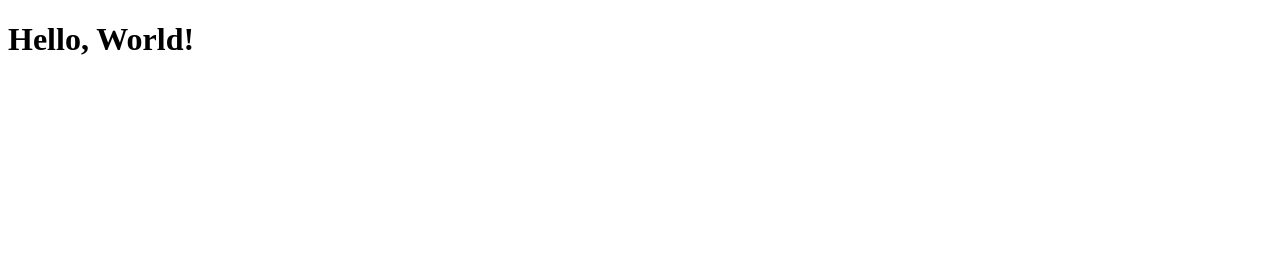
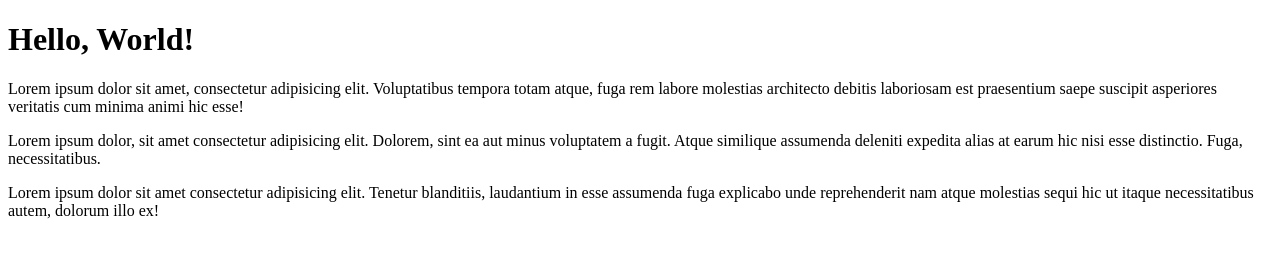
Before and after one commit to MTONSEG/hexlet-git, a plain HTML site: page index.html in a window 1280 px wide. Drawn offline with Linux system fonts and the light colour scheme.

Commit message:
Update index.html

```diff
--- a/index.html
+++ b/index.html
@@ -10,6 +10,18 @@
 
 <body>
 	<h1>Hello, World!</h1>
+	<p>
+		Lorem ipsum dolor sit amet, consectetur adipisicing elit. Voluptatibus tempora totam atque, fuga rem labore molestias architecto debitis laboriosam est praesentium saepe suscipit asperiores veritatis cum minima animi hic esse!
+	</p>
+
+	<div>
+		<div class="left-block">
+			<p>Lorem ipsum dolor, sit amet consectetur adipisicing elit. Dolorem, sint ea aut minus voluptatem a fugit. Atque similique assumenda deleniti expedita alias at earum hic nisi esse distinctio. Fuga, necessitatibus.</p>
+		</div>
+		<div class="right-block">
+			<p>Lorem ipsum dolor sit amet consectetur adipisicing elit. Tenetur blanditiis, laudantium in esse assumenda fuga explicabo unde reprehenderit nam atque molestias sequi hic ut itaque necessitatibus autem, dolorum illo ex!</p>
+		</div>
+	</div>
 </body>
 
 </html>
```
